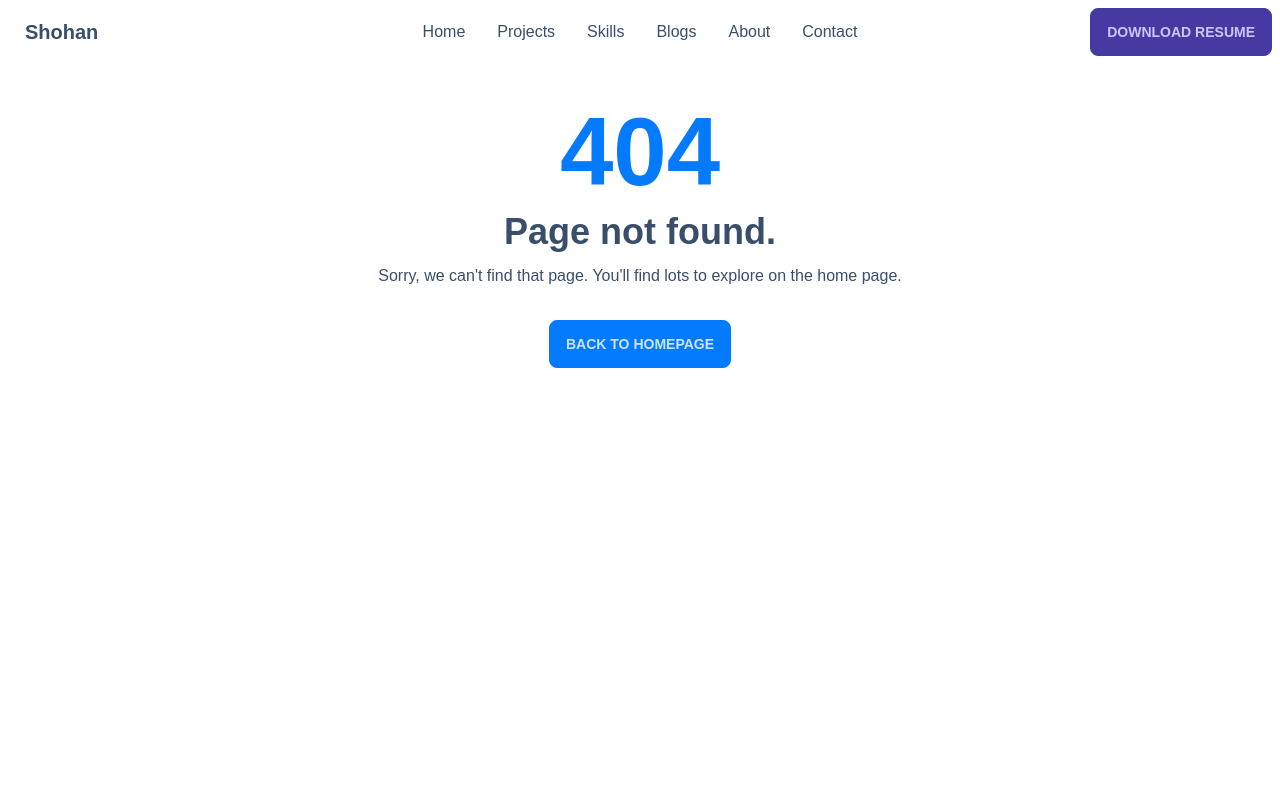
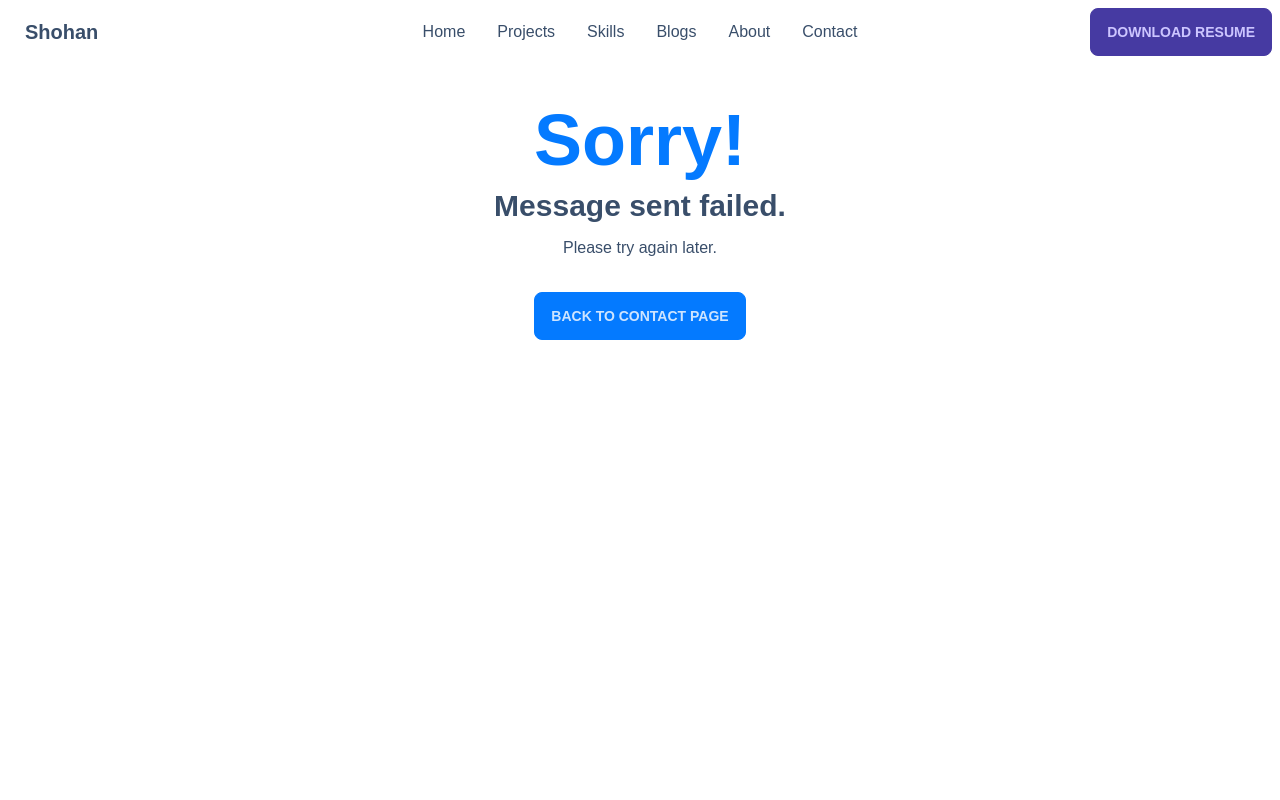
Before and after one commit to shohan-pherones/portfolio-react-shohan, a React (Create React App) app: page /failed in a window 1280 px wide. Shown: the top 800 px of the page. Built offline with nearby package versions, Linux system fonts and the light colour scheme.

Commit message:
failed page added

```diff
--- a/src/App.js
+++ b/src/App.js
@@ -7,6 +7,7 @@ import Blogs from "./components/Blogs";
 import About from "./components/About";
 import Contact from "./components/Contact";
 import Feedback from "./components/Feedback";
+import Failed from "./components/Failed";
 import NotFound from "./components/NotFound";
 import Footer from "./components/Footer";
 
@@ -36,6 +37,9 @@ const App = () => {
         <Route path="/feedback">
           <Feedback />
         </Route>
+        <Route path="/failed">
+          <Failed />
+        </Route>
         <Route path="*">
           <NotFound />
         </Route>
--- a/src/components/Contact.js
+++ b/src/components/Contact.js
@@ -18,17 +18,13 @@ const Contact = ({ bypassHeight }) => {
         "_donm6DiuagFO3W1D"
       )
       .then(
-        (result) => {
-          console.log(result.text);
-          console.log("message sent");
+        () => {
+          history.push("/feedback");
         },
-        (error) => {
-          console.log(error.text);
-          console.log("message not sent");
+        () => {
+          history.push("/failed");
         }
       );
-
-    history.push("/feedback");
   };
 
   return (
--- /dev/null
+++ b/src/components/Failed.js
@@ -0,0 +1,18 @@
+import { Link } from "react-router-dom";
+
+const Failed = () => {
+  return (
+    <section className="container mx-auto text-center py-10 min-h-screen">
+      <div className="flex flex-col gap-3">
+        <h2 className="text-7xl font-bold text-primary">Sorry!</h2>
+        <h3 className="text-3xl font-semibold">Message sent failed.</h3>
+        <p>Please try again later.</p>
+        <Link to="/contact" className="btn btn-primary self-center mt-5">
+          Back to contact page
+        </Link>
+      </div>
+    </section>
+  );
+};
+
+export default Failed;
--- a/src/components/Feedback.js
+++ b/src/components/Feedback.js
@@ -1,4 +1,3 @@
-import React from "react";
 import { Link } from "react-router-dom";
 
 const Feedback = () => {
```
Also changed, not shown: 7 other files (tests, documents, lock files or other folders).
